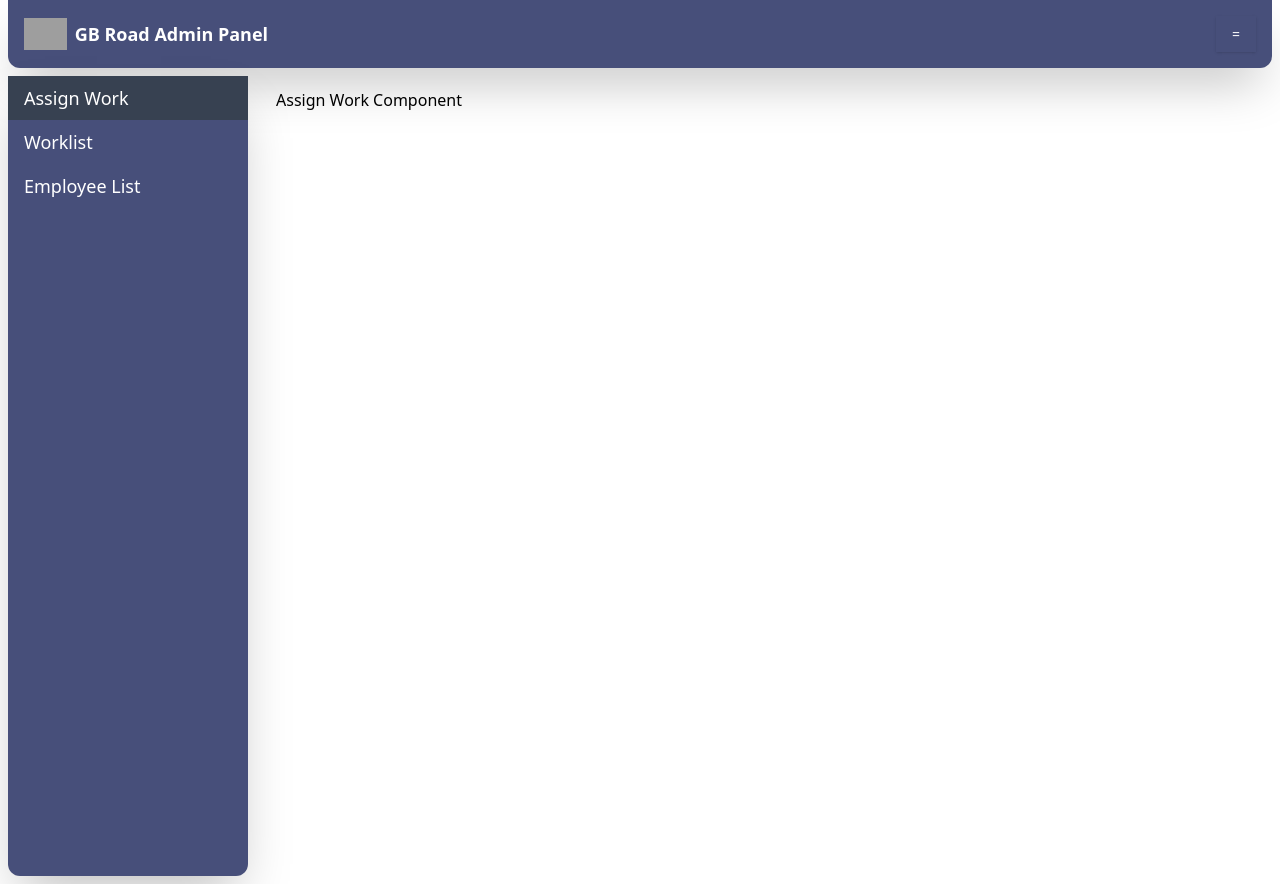
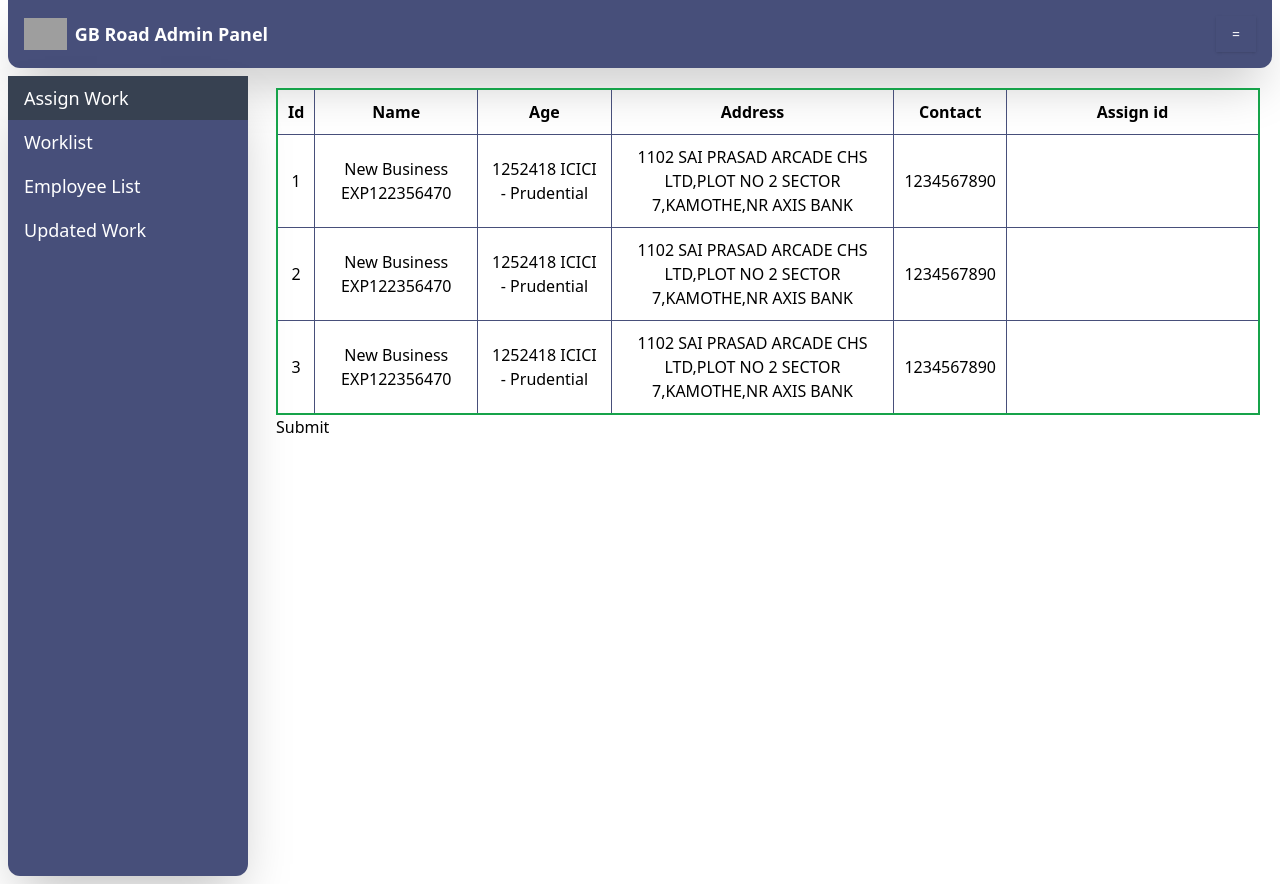
Before and after one commit to Meet2054/Project, a React (Vite) app: page / in a window 1280 px wide. Built offline with nearby package versions, Linux system fonts and the light colour scheme; grey boxes are pictures that could not be loaded.

Commit message:
Side bar update

```diff
--- a/src/Admin/AssignWork.jsx
+++ b/src/Admin/AssignWork.jsx
@@ -1,8 +1,58 @@
 // AssignWork.js
-import React from 'react';
+import React,{useState} from 'react';
+
+const data = [
+  {id:1, Businessname: "New Business	EXP122356470", age: "1252418	ICICI - Prudential", address: "1102 SAI PRASAD ARCADE CHS LTD,PLOT NO 2 SECTOR 7,KAMOTHE,NR AXIS BANK" ,contact: 1234567890  },
+  {id:2, Businessname: "New Business	EXP122356470", age: "1252418	ICICI - Prudential", address: "1102 SAI PRASAD ARCADE CHS LTD,PLOT NO 2 SECTOR 7,KAMOTHE,NR AXIS BANK" ,contact: 1234567890 },
+  {id:3, Businessname: "New Business	EXP122356470", age: "1252418	ICICI - Prudential", address: "1102 SAI PRASAD ARCADE CHS LTD,PLOT NO 2 SECTOR 7,KAMOTHE,NR AXIS BANK" ,contact: 1234567890 },
+]
 
 const AssignWork = () => {
-  return <div>Assign Work Component</div>;
+
+  const [id, setId] = useState(0);
+
+  const Id_Alot = () => {
+
+  }
+
+  const thTdStyle = {
+    border: '1px solid #474F7A',
+    padding: '10px',
+    textAlign: 'center',
+    borderRadius: '10px',
+  };
+
+  return <div>
+  <div className="App">
+          <table className="border-2 border-solid border-green-600 w-[100%] h-200">
+          <tr className='text-center'>
+                    <th style={thTdStyle}>Id</th>
+                    <th style={thTdStyle}>Name</th>
+                    <th style={thTdStyle}>Age</th>
+                    <th style={thTdStyle}>Address</th>
+                    <th style={thTdStyle}>Contact</th>
+                    <th style={thTdStyle}>Assign id</th>
+                </tr>
+                {data.map((val, key) => {
+                    return (
+                        <tr key={key} >
+                            <td style={thTdStyle}>{val.id}</td>
+                            <td style={thTdStyle}>{val.Businessname}</td>
+                            <td style={thTdStyle}>{val.age}</td>
+                            <td style={thTdStyle}>{val.address}</td>
+                            <td style={thTdStyle}>{val.contact}</td>
+                            <td style={thTdStyle}>
+                                <label>
+                                  <input type="text" name="Employee_Id_Number" />
+                                </label>
+                            </td>
+                        </tr>
+                    )
+                })}
+            </table>
+            <button type="submit" onClick={Id_Alot()}>Submit</button>
+        </div>
+  </div>;
 }
 
 export default AssignWork;
--- a/src/Admin/SideBar.jsx
+++ b/src/Admin/SideBar.jsx
@@ -2,6 +2,9 @@ import React, { useState } from 'react';
 import AssignWork from './AssignWork';
 import Worklist from './WorkList';
 import EmployeeList from './Employee';
+import Updated_workList from './Updated_workList';
+// Remove the duplicate import statement for 'AssignWork'
+// import AssignWork from './AssignWork';
 
 const Sidebar = () => {
   const [selectedOption, setSelectedOption] = useState('Assign Work');
@@ -18,6 +21,8 @@ const Sidebar = () => {
         return <Worklist />;
       case 'Employee List':
         return <EmployeeList />;
+      case 'Updated Work':
+        return <Updated_workList  />;
       default:
         return null;
     }
@@ -53,6 +58,16 @@ const Sidebar = () => {
         >
           Employee List
         </a>
+        <a
+          href="#"
+          className={`block py-2 px-4 text-lg no-underline transition duration-300 ease-in-out hover:bg-gray-700 ${
+            selectedOption === 'Updated Work' && 'bg-gray-700'
+          }`}
+          onClick={() => handleOptionClick('Updated Work')}
+        >
+          Updated Work
+        </a>
+
       </div>
       <div className="flex-1 p-5">{renderContent()}</div>
     </div>
--- /dev/null
+++ b/src/Admin/Updated_workList.jsx
@@ -0,0 +1,53 @@
+// Updated_workList.js
+import React from 'react';
+
+const data = [
+    {id:3, Customer_Name : "fref",Met_Person_with : "fcsw"  ,Relation :"friend" ,Ownership  :"", Living_Since :"" ,Age : 45, Qualification :"",  Total_Family_Member :"",},
+    {id:3, Customer_Name : "fref",Met_Person_with : "fcsw"  ,Relation :"friend" ,Ownership  :"", Living_Since :"" ,Age : 34, Qualification :"",  Total_Family_Member :"",},
+  {id:3, Customer_Name : "fref",Met_Person_with : "fcsw"  ,Relation :"friend" ,Ownership  :"", Living_Since :"" ,Age : 39, Qualification :"",  Total_Family_Member :"",},
+]
+
+const Updated_workList = () => {
+
+  const thTdStyle = {
+    border: '1px solid #474F7A',
+    padding: '10px',
+    textAlign: 'center',
+    borderRadius: '10px',
+  };
+
+  return (<div>
+  <div className="App">
+          <table className="border-2 border-solid border-green-600 w-[100%] h-200">
+          <tr className='text-center'>
+                    <th style={thTdStyle}>Id</th>
+                    <th style={thTdStyle}>Customer Name</th>
+                    <th style={thTdStyle}>Met_Person_with</th>
+                    <th style={thTdStyle}>Relation</th>
+                    <th style={thTdStyle}>Ownership</th>
+                    <th style={thTdStyle}>Living_Since</th>
+                    <th style={thTdStyle}>Age</th>
+                    <th style={thTdStyle}>Qualification</th>
+                    <th style={thTdStyle}>Total_Family_Member</th>
+                </tr>
+                {data.map((val, key) => {
+                    return (
+                        <tr key={key} >
+                            <td style={thTdStyle}>{val.id}</td>
+                            <td style={thTdStyle}>{val.Customer_Name}</td>
+                            <td style={thTdStyle}>{val.Met_Person_with}</td>
+                            <td style={thTdStyle}>{val.Relation}</td>
+                            <td style={thTdStyle}>{val.Ownership}</td>
+                            <td style={thTdStyle}>{val.Living_Since}</td>
+                            <td style={thTdStyle}>{val.Age}</td>
+                            <td style={thTdStyle}>{val.Qualification}</td>
+                            <td style={thTdStyle}>{val.Total_Family_Member}</td>
+                        </tr>
+                    )
+                })}
+            </table>
+        </div>
+  </div>);
+}
+
+export default Updated_workList;
```
